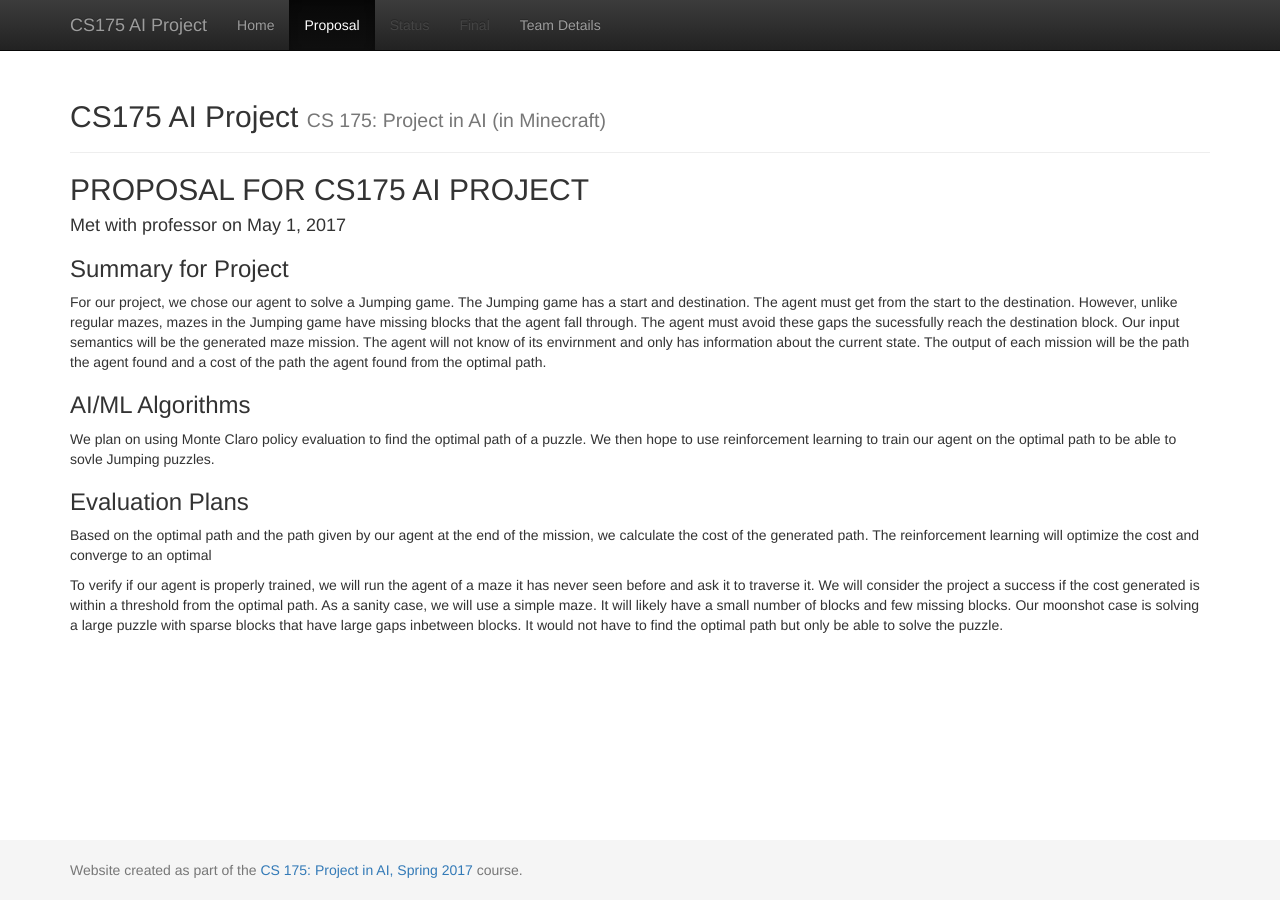
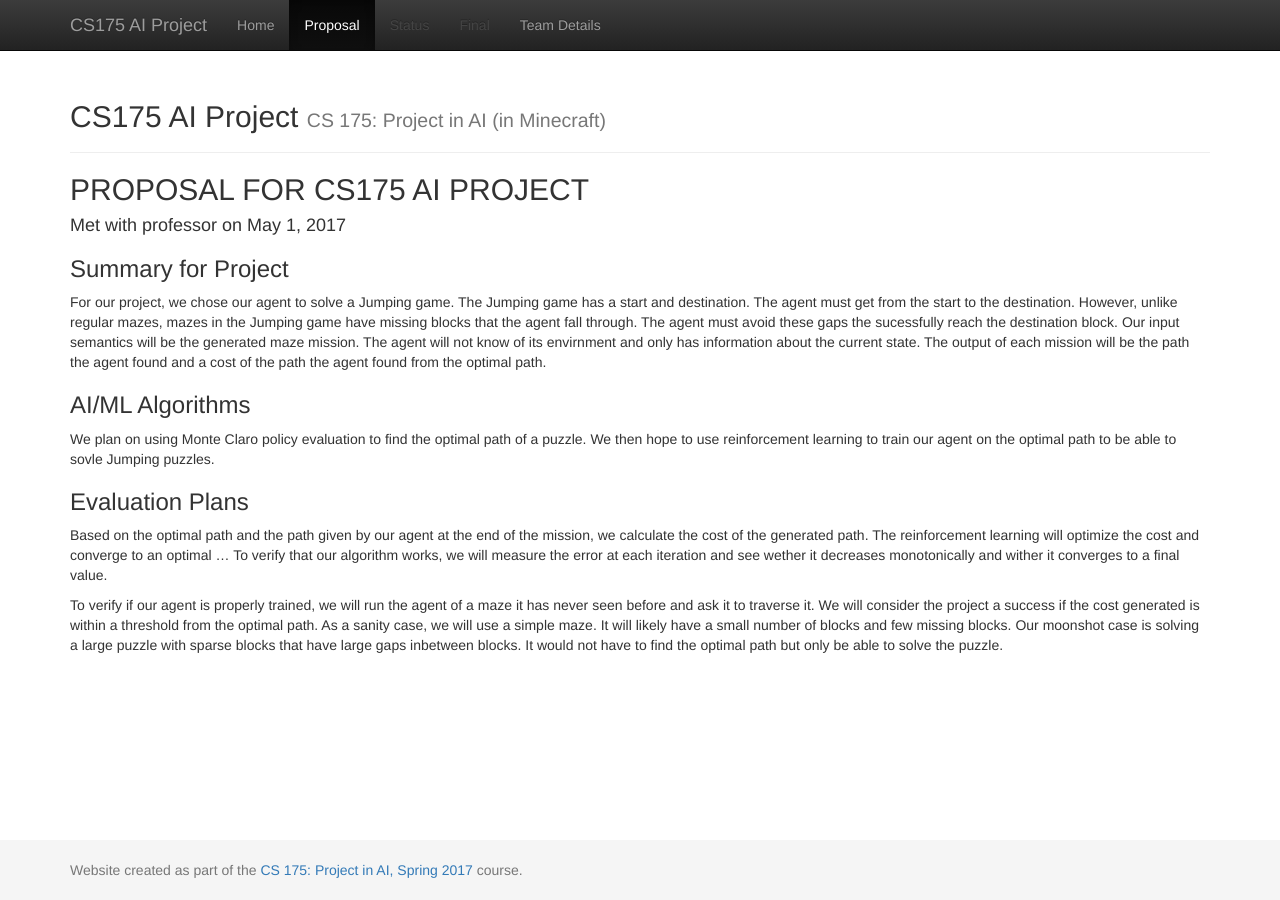
Before and after one commit to minhdna/JPS, a Jekyll site: the page built from docs/proposal.md, in a window 1280 px wide. Built offline with Jekyll 4.4.1, drawn with Linux system fonts in a browser that asks for light colours.

Commit message:
Update proposal.md

```diff
--- a/docs/proposal.md
+++ b/docs/proposal.md
@@ -17,6 +17,6 @@ We plan on using Monte Claro policy evaluation to find the optimal path of a puz
 
 ### Evaluation Plans
 
-Based on the optimal path and the path given by our agent at the end of the mission, we calculate the cost of the generated path. The reinforcement learning will optimize the cost and converge to an optimal
+Based on the optimal path and the path given by our agent at the end of the mission, we calculate the cost of the generated path. The reinforcement learning will optimize the cost and converge to an optimal ... To verify that our algorithm works, we will measure the error at each iteration and see wether it decreases monotonically and wither it converges to a final value.
 
 To verify if our agent is properly trained, we will run the agent of a maze it has never seen before and ask it to traverse it. We will consider the project a success if the cost generated is within a threshold from the optimal path. As a sanity case, we will use a simple maze. It will likely have a small number of blocks and few missing blocks. Our moonshot case is solving a large puzzle with sparse blocks that have large gaps inbetween blocks. It would not have to find the optimal path but only be able to solve the puzzle.
```
